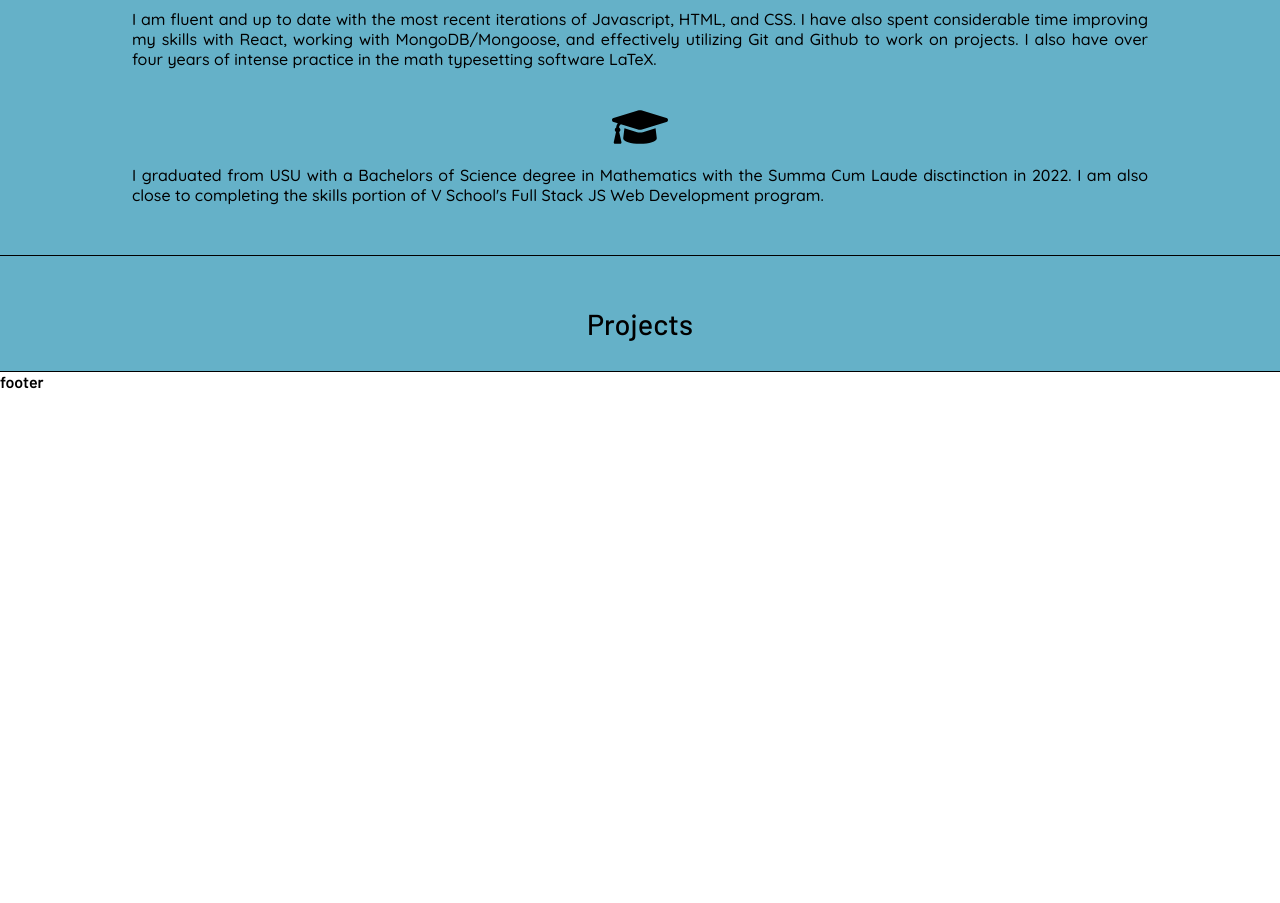
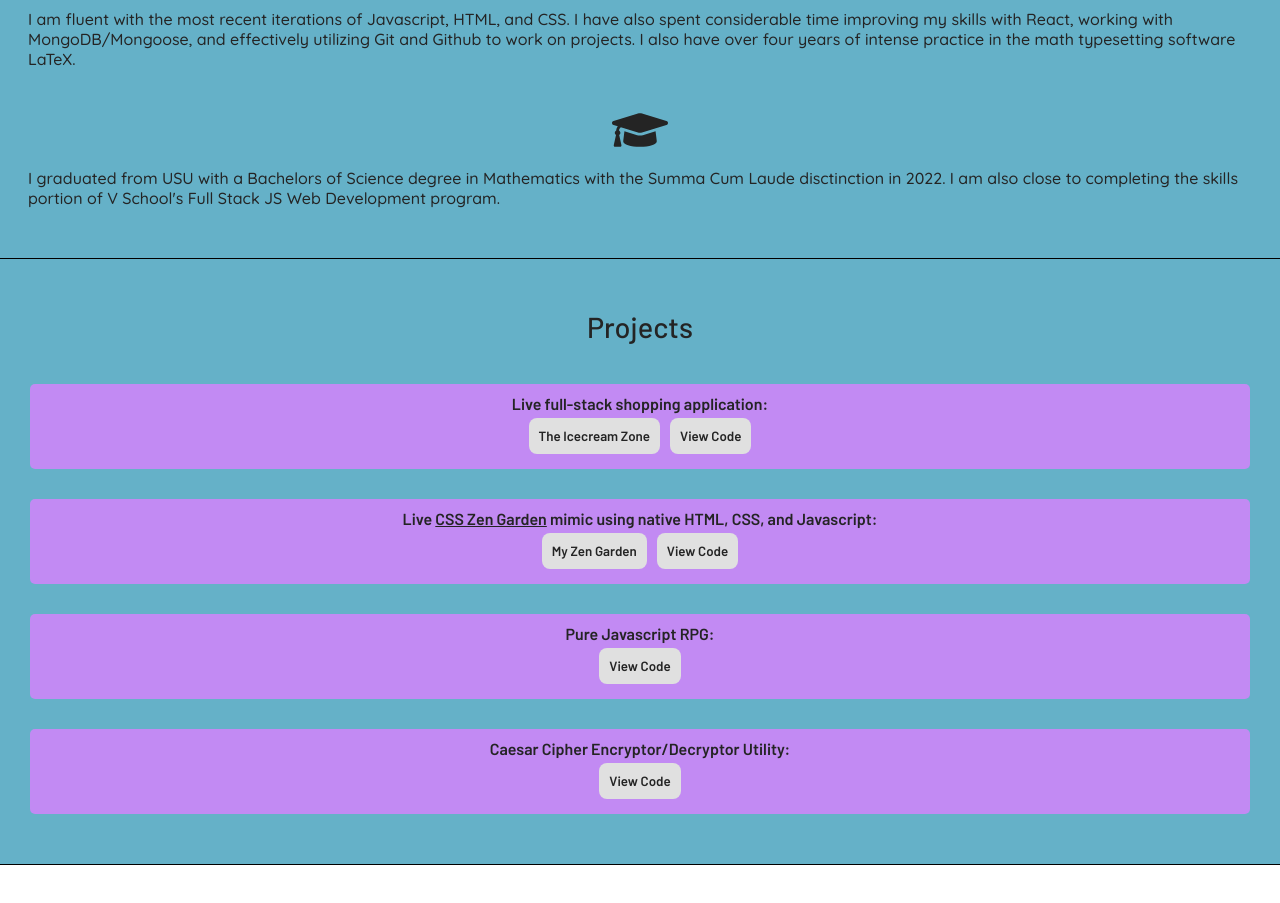
Before and after one commit to Gathrazio/Gathrazio.github.io, a React (Vite) app: page / in a window 1280 px wide. Shown: the part 747-1650 px from the top of the page. After the commit the page ends 1612 px from the top, so only its background shows below. Built offline with nearby package versions, Linux system fonts and the light colour scheme; a web font is replaced by a local one.

Commit message:
created project blurb, added some projects

```diff
--- a/src/App.css
+++ b/src/App.css
@@ -4,6 +4,7 @@
   box-sizing: border-box;
   font-family: 'Barlow', sans-serif;
   font-weight: 600;
+  color: rgb(36, 36, 36);
 }
 
 .app-wrapper {
@@ -33,7 +34,6 @@
   font-weight: 700;
   font-style: italic;
   font-size: 2.2rem;
-  color: rgb(0, 0, 0);
 }
 
 .main-name-wrapper {
@@ -63,16 +63,15 @@
   color: rgba(255, 255, 255, 0.665);
   border: none;
   padding: 8px;
-  background-image: linear-gradient(90deg, #fad343, #301795e1);
-  background-position: center;
-  background-size: 150%;
+  background-color: #929494;
+  transition: 0.1s;
 }
 
 .nav-button:hover {
   cursor: pointer;
   color: white;
-  background-position: left;
-  transition: 0.2s;
+  background-color: rgb(119, 127, 124);
+  transition: 0.1s;
 }
 
 
@@ -106,8 +105,7 @@ hr {
 .topic-paragraph {
   font-family: 'Quicksand', sans-serif;
   font-weight: 500;
-  text-align: justify;
-  padding: 10px 10% 30px 10%;
+  padding: 10px 20px 30px 20px;
 }
 
 .topic-ul {
@@ -115,6 +113,10 @@ hr {
   padding-right: 5px;
   padding-top: 10px;
   list-style-type: none;
+}
+
+.topic-ul > * {
+  margin: 3px;
 }
 
 /* li:before {
@@ -129,6 +131,12 @@ hr {
   margin-bottom: -9px;
 } */
 
+.topic-paragraph-ul {
+  font-family: 'Quicksand', sans-serif;
+  font-weight: 500;
+  padding: 10px 43px 30px 43px;
+}
+
 .react-icons {
   font-size: 3.5rem;
   display: block;
@@ -140,6 +148,21 @@ hr {
   justify-content: center;
   width: 55%;
   margin: auto;
+}
+
+.project-button {
+  padding: 10px;
+  border: none;
+  border-radius: 8px;
+  transition: 0.1s;
+  background-color: #e0e0e0;
+  margin: 5px;
+}
+
+.project-button:hover {
+  background-color: #bdecff;
+  cursor: pointer;
+  transition: 0.1s;
 }
 
 .top {
@@ -164,6 +187,46 @@ li{
   'opsz' 48
 } */
 
+/* width */
+::-webkit-scrollbar {
+  width: 10px;
+}
+
+/* Track */
+::-webkit-scrollbar-track {
+  background: #bdecff;
+}
+
+/* Handle */
+::-webkit-scrollbar-thumb {
+  background: #888;
+}
+
+/* Handle on hover */
+::-webkit-scrollbar-thumb:hover {
+  background: #555;
+}
+
+.blurb-wrapper {
+  background-color: rgb(194, 138, 243);
+  padding: 10px;
+  border-radius: 5px;
+  margin: 30px;
+  display: flex;
+  flex-direction: column;
+  align-items: center;
+}
+
+.project-button-wrapper {
+  display: flex;
+  justify-content: space-around;
+  align-items: center;
+}
+
+.last-project {
+  margin-bottom: 50px;
+}
+
 
 /* Footer */
 
--- a/src/App.jsx
+++ b/src/App.jsx
@@ -19,7 +19,6 @@ export default function App() {
     <div className="app-wrapper">
       <NavColumn scrollToPart={scrollToPart} sections={{about, skillsAndEducation, projects}}/>
       <Body sections={{about, skillsAndEducation, projects}}/>
-      <Footer />
     </div>
   )
 }
--- a/src/components/Body.jsx
+++ b/src/components/Body.jsx
@@ -4,6 +4,7 @@ import {DiJavascript1, DiCss3Full, DiHtml5, DiReact, DiGit, DiGithubBadge, DiMon
 import { IconContext } from "react-icons";
 import { FaGraduationCap} from "react-icons/fa";
 import { SiLatex } from "react-icons/si";
+import ProjectBlurb from './ProjectBlurb'
 
 export default function Body ({sections}) {
     return (
@@ -11,7 +12,7 @@ export default function Body ({sections}) {
             <Topic>
                 <h1 className="topic-title" ref={sections.about}>Who Am I?</h1>
                 <p className="topic-paragraph">
-                    My name is Noah and I am a Full Stack JS Web Developer. Though at my current stage it seems unlikely, I aspire to change the world.
+                    I am a Full Stack JS Web Developer. I aspire to change the world. Delve into my <a href="https://github.com/Gathrazio" target="_blank">Github profile</a>.
                 </p>
             </Topic>
             <Topic>
@@ -33,7 +34,7 @@ export default function Body ({sections}) {
                             </div>
                         </IconContext.Provider>
                         <p className="topic-paragraph">
-                            I am fluent and up to date with the most recent iterations of Javascript, HTML, and CSS. I have also spent considerable time improving my skills with React, working with MongoDB/Mongoose, and effectively utilizing Git and Github to work on projects. I also have over four years of intense practice in the math typesetting software LaTeX.
+                            I am fluent with the most recent iterations of Javascript, HTML, and CSS. I have also spent considerable time improving my skills with React, working with MongoDB/Mongoose, and effectively utilizing Git and Github to work on projects. I also have over four years of intense practice in the math typesetting software LaTeX.
                         </p>
                     </li>
                     <li>
@@ -51,6 +52,10 @@ export default function Body ({sections}) {
             </Topic>
             <Topic>
                 <h1 className="topic-title" ref={sections.projects}>Projects</h1>
+                <ProjectBlurb extraClass="" intro="Live full-stack shopping application:" projectName="The Icecream Zone" codeRef="https://github.com/Gathrazio/level-5-full-stack-app"/>
+                <ProjectBlurb extraClass="" intro="Live CSS Zen Garden mimic using native HTML, CSS, and Javascript:" projectName="My Zen Garden" codeRef="https://github.com/Gathrazio/vs-assignments/tree/master/level-two/css-zen-garden"/>
+                <ProjectBlurb extraClass="" intro="Pure Javascript RPG:" projectName="" codeRef="https://github.com/Gathrazio/vs-assignments/tree/master/level-one/colossal-adventure-rpg"/>
+                <ProjectBlurb extraClass="last-project" intro="Caesar Cipher Encryptor/Decryptor Utility:" projectName="" codeRef="https://github.com/Gathrazio/vs-assignments/tree/master/level-three/caesar-cipher"/>
             </Topic>
         </div>
     )
--- /dev/null
+++ b/src/components/ProjectBlurb.jsx
@@ -0,0 +1,22 @@
+
+export default function ProjectBlurb (props) {
+
+    return (
+        <div className={`blurb-wrapper ${props.extraClass}`}>
+            <span>
+                {props.intro.includes("CSS Zen Garden") ?
+                <>
+                Live <a href="http://www.csszengarden.com/" target="_blank">CSS Zen Garden</a> mimic using native HTML, CSS, and Javascript:
+                </>
+                :
+                props.intro
+                }
+            </span>
+            <div className="blurb-buttons-wrapper">
+                {props.projectName && <button className="project-button">{props.projectName}</button>}
+                <button className="project-button" onClick={() => window.open(`${props.codeRef}`,'_blank')}>View Code</button>
+            </div>
+        </div>
+    )
+
+}
```
